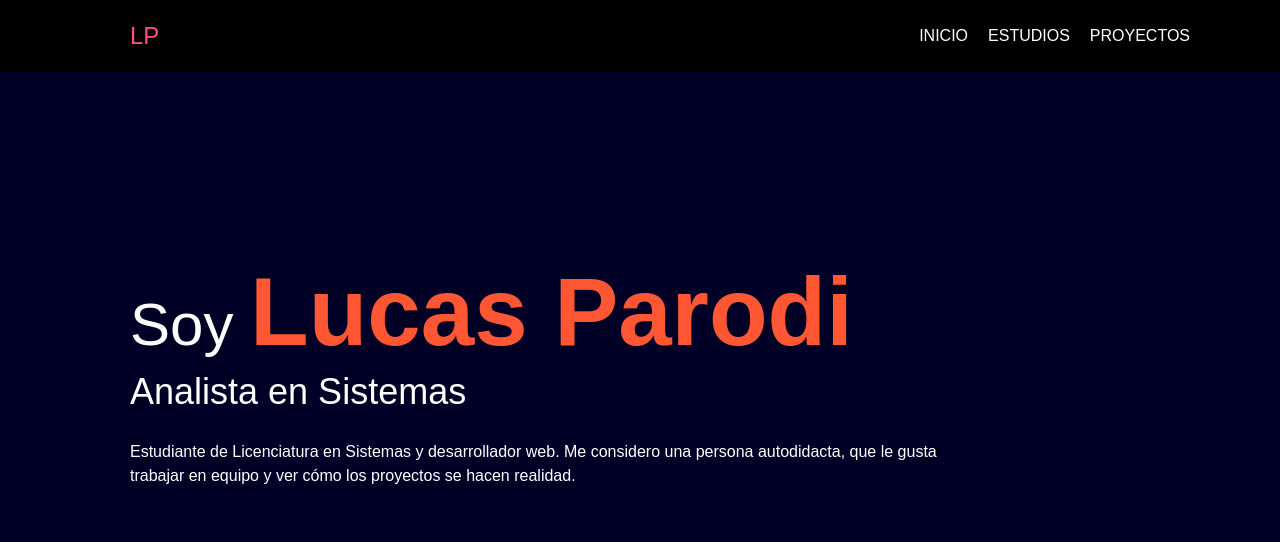
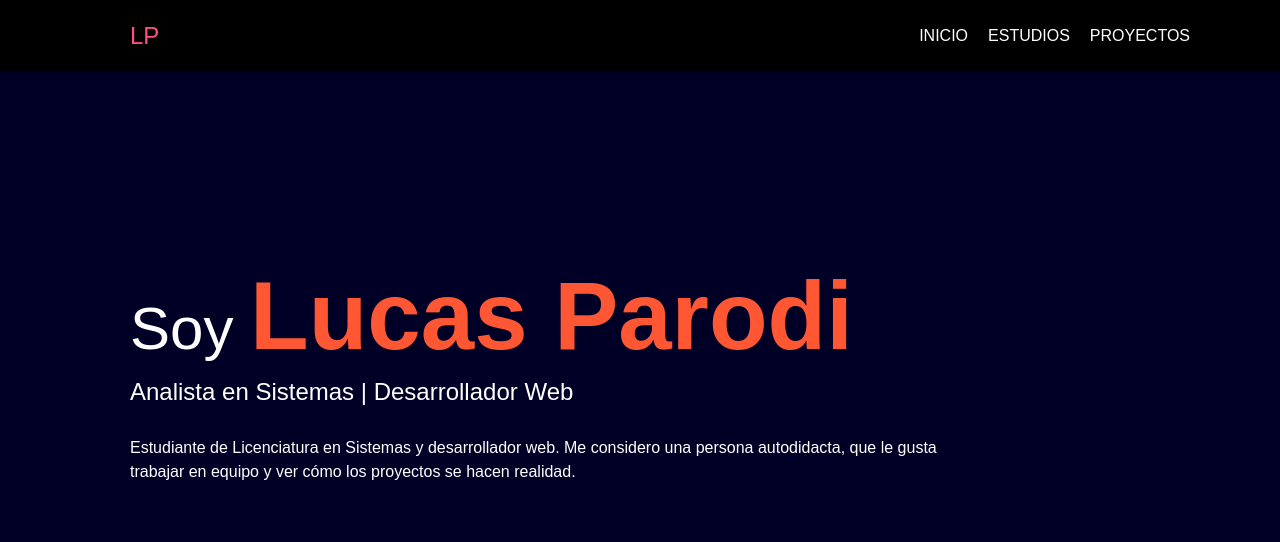
Before and after one commit to LucasParodi00/PorfolioAstro, an Astro site: page / in a window 1280 px wide. Shown: the top 542 px of the page. Built offline with nearby package versions, Linux system fonts and the light colour scheme; Astro itself is replaced by a stand-in of ours.

Commit message:
Se corrigio subtitulo y pading en pantallas super pequeñas

```diff
--- a/src/components/Presentacion.astro
+++ b/src/components/Presentacion.astro
@@ -15,8 +15,8 @@ import GitHub from "./iconos/GitHub.astro";
                     >Lucas Parodi</span
                 >
             </h1>
-            <h2 class="text-xl md:text-3xl lg:text-4xl">
-                Analista en Sistemas
+            <h2 class="text-xl md:text-xl lg:text-2xl">
+                Analista en Sistemas | Desarrollador Web
             </h2>
             <p class="pt-7 text-1xl">
                 Estudiante de Licenciatura en Sistemas y desarrollador web. Me
--- a/src/layouts/Layout.astro
+++ b/src/layouts/Layout.astro
@@ -49,7 +49,7 @@ const { title } = Astro.props;
 	</head>
 	<body>
 		<Navbar />
-		<main class="max-w-[1100px] mx-auto px-7 sm:p-1 md:p-10">
+		<main class="max-w-[1100px] mx-auto px-7 sm:p-1 md:p-10 pt-10 sm:pt-0">
 			<slot />
 		</main>
 		<Footer />
```
